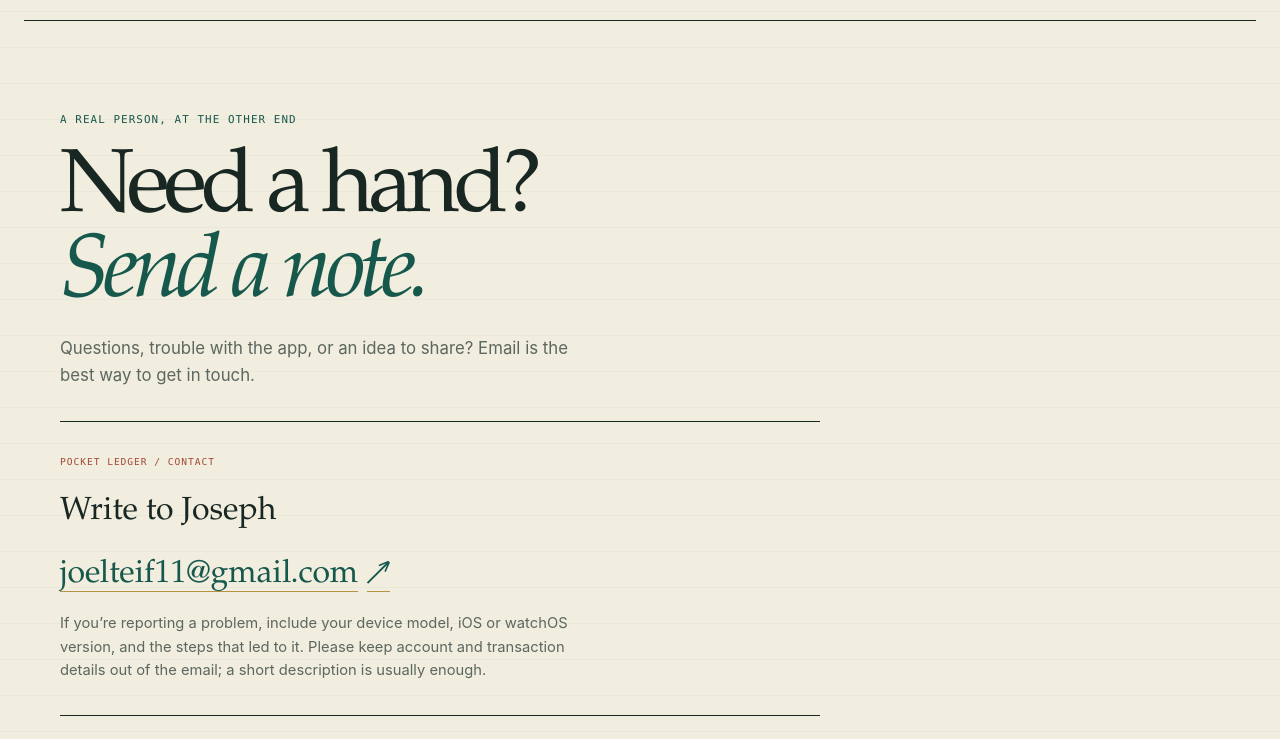
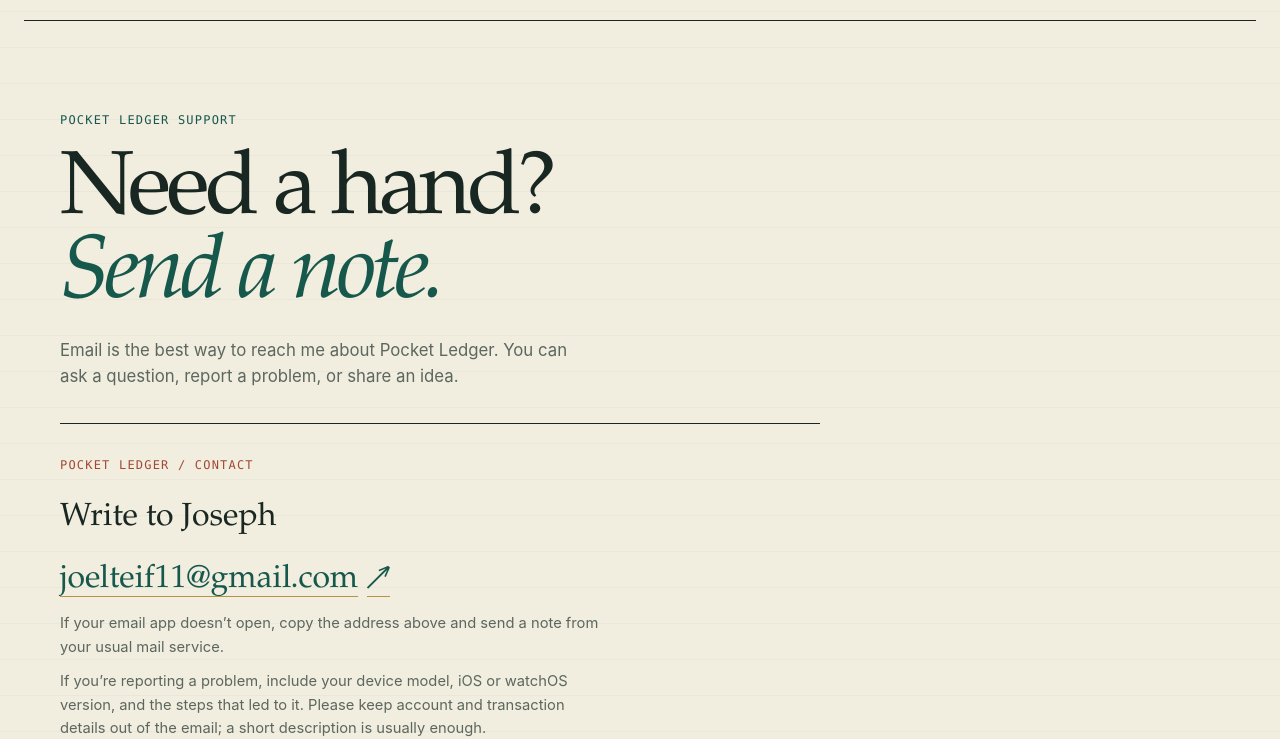
Before and after one commit to JosephLteif/ios-native-finance-demo, a plain HTML site: page docs/support/index.html in a window 1280 px wide. Shown: the part 61-800 px from the top of the page. Drawn offline with Linux system fonts and the light colour scheme.

Commit message:
Improve Pocket Ledger support contact flow

```diff
--- a/docs/styles.css
+++ b/docs/styles.css
@@ -94,6 +94,8 @@
 .document-heading { max-width: 900px; padding-bottom: 2.5rem; border-bottom: 1px solid var(--ink); }
 .document-heading h1 { font-size: clamp(3.5rem, 7vw, 6.2rem); }
 .document-heading .overline { margin-bottom: 1.4rem; }
+.contact-page .overline, .contact-page .section-index { font-size: 0.75rem; }
+.contact-page .document-heading h1 { letter-spacing: -0.05em; }
 .document-date { margin: 1.5rem 0 0; color: var(--red); font-size: 0.62rem; }
 .document-date span { padding-inline: 0.4rem; }
 .policy-layout { display: grid; grid-template-columns: 210px 1fr; gap: clamp(2rem, 7vw, 7rem); padding-top: 2.5rem; }
@@ -113,6 +115,7 @@
 .contact-sheet .section-index { display: block; padding: 0; margin-bottom: 1.1rem; }
 .contact-sheet h2 { font-size: 2rem; }
 .contact-sheet .email-link { margin-top: 0.7rem; }
+.contact-sheet .email-fallback { margin-top: 0.35rem; }
 .contact-sheet p { max-width: 550px; }
 .contact-page .back-link { padding-top: 1rem; }
 
--- a/docs/support/index.html
+++ b/docs/support/index.html
@@ -18,14 +18,15 @@
     </header>
     <main class="document contact-page page-frame" id="main">
       <header class="document-heading">
-        <p class="overline">A real person, at the other end</p>
+        <p class="overline">Pocket Ledger support</p>
         <h1>Need a hand?<br><em>Send a note.</em></h1>
-        <p class="document-intro">Questions, trouble with the app, or an idea to share? Email is the best way to get in touch.</p>
+        <p class="document-intro">Email is the best way to reach me about Pocket Ledger. You can ask a question, report a problem, or share an idea.</p>
       </header>
       <section class="contact-sheet" aria-labelledby="email-heading">
         <span class="section-index">POCKET LEDGER / CONTACT</span>
         <h2 id="email-heading">Write to Joseph</h2>
-        <a class="email-link" href="mailto:joelteif11@gmail.com">joelteif11@gmail.com <span aria-hidden="true">↗</span></a>
+        <a class="email-link" href="mailto:joelteif11@gmail.com?subject=Pocket%20Ledger%20support">joelteif11@gmail.com <span aria-hidden="true">↗</span></a>
+        <p class="email-fallback">If your email app doesn’t open, copy the address above and send a note from your usual mail service.</p>
         <p>If you’re reporting a problem, include your device model, iOS or watchOS version, and the steps that led to it. Please keep account and transaction details out of the email; a short description is usually enough.</p>
       </section>
       <p class="back-link"><a class="text-action" href="../privacy/">Read the privacy policy <span aria-hidden="true">↗</span></a></p>
@@ -33,7 +34,7 @@
     <footer class="site-footer page-frame">
       <a class="wordmark" href="../"><img src="../mark.svg" alt="" width="28" height="28"><span>Pocket Ledger</span></a>
       <span class="footer-motto">A clear record, kept close.</span>
-      <nav aria-label="Footer navigation"><a href="../privacy/">Privacy</a><a href="./">Contact</a><a href="mailto:joelteif11@gmail.com">Email</a></nav>
+      <nav aria-label="Footer navigation"><a href="../privacy/">Privacy</a><a href="./">Contact</a><a href="mailto:joelteif11@gmail.com?subject=Pocket%20Ledger%20support">Email</a></nav>
     </footer>
   </body>
 </html>
```
